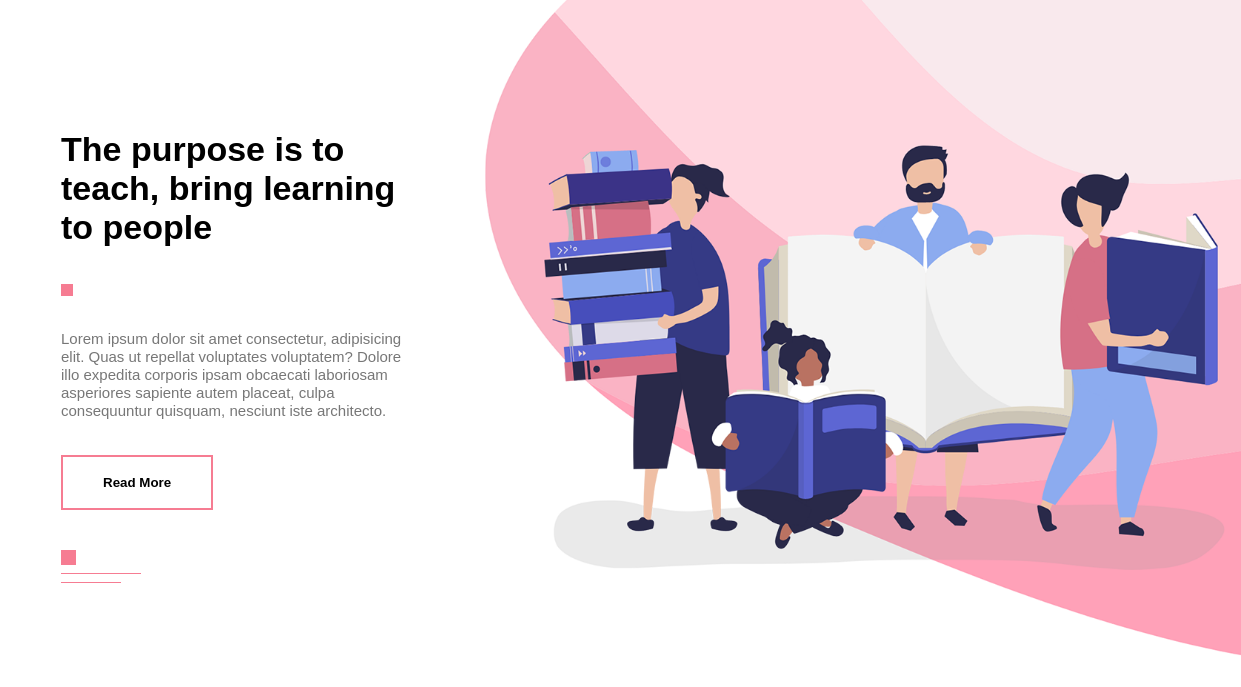
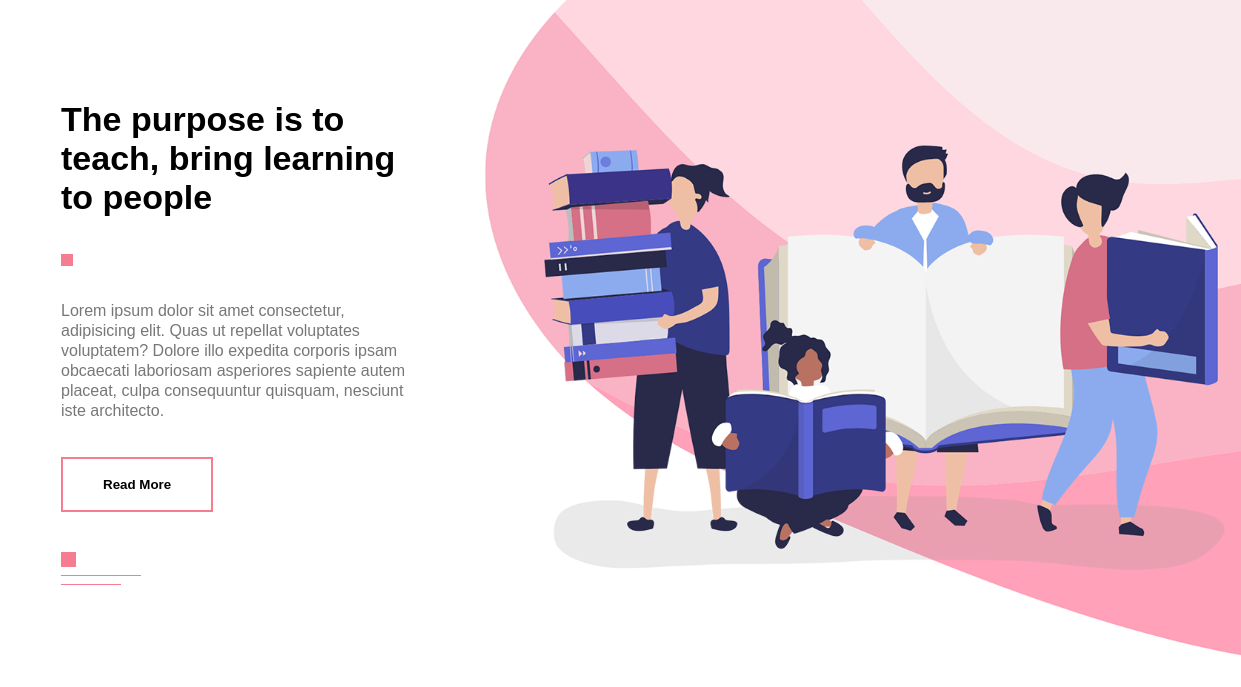
Before and after one commit to kajalshanto/xypo-scss, a plain HTML site: page index.html in a window 1280 px wide. Shown: the part 113-800 px from the top of the page, 39-1280 px from the left. Drawn offline with Linux system fonts and the light colour scheme; some packages are replaced by stand-ins of ours; a script that the page names is missing.

Commit message:
minor chnage desktop header area

```diff
--- a/scss/3-basics/_base.scss
+++ b/scss/3-basics/_base.scss
@@ -56,8 +56,8 @@ h1 {
 }
 
 p {
-    font-size: 15px;
-    line-height: 18px;
+    font-size: 16px;
+    line-height: 20px;
     color: $font-light;
 }
 
--- a/scss/5-modules/_header.scss
+++ b/scss/5-modules/_header.scss
@@ -12,7 +12,7 @@
 
     .header-text {
         max-width: 350px;
-        margin-top: 140px;
+        margin-top: 110px;
 
         button {
             margin-top: 20px;
```
Also changed, not shown: css/main.css.
